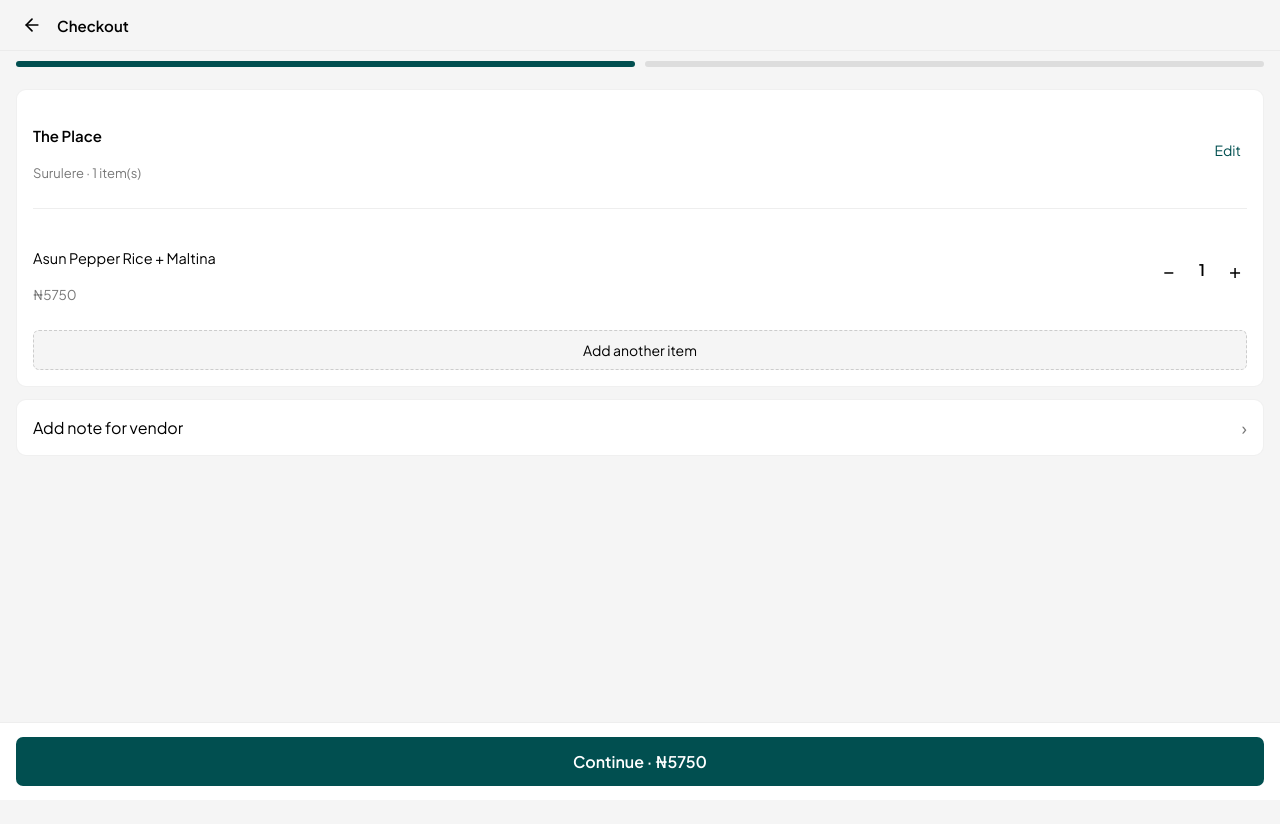
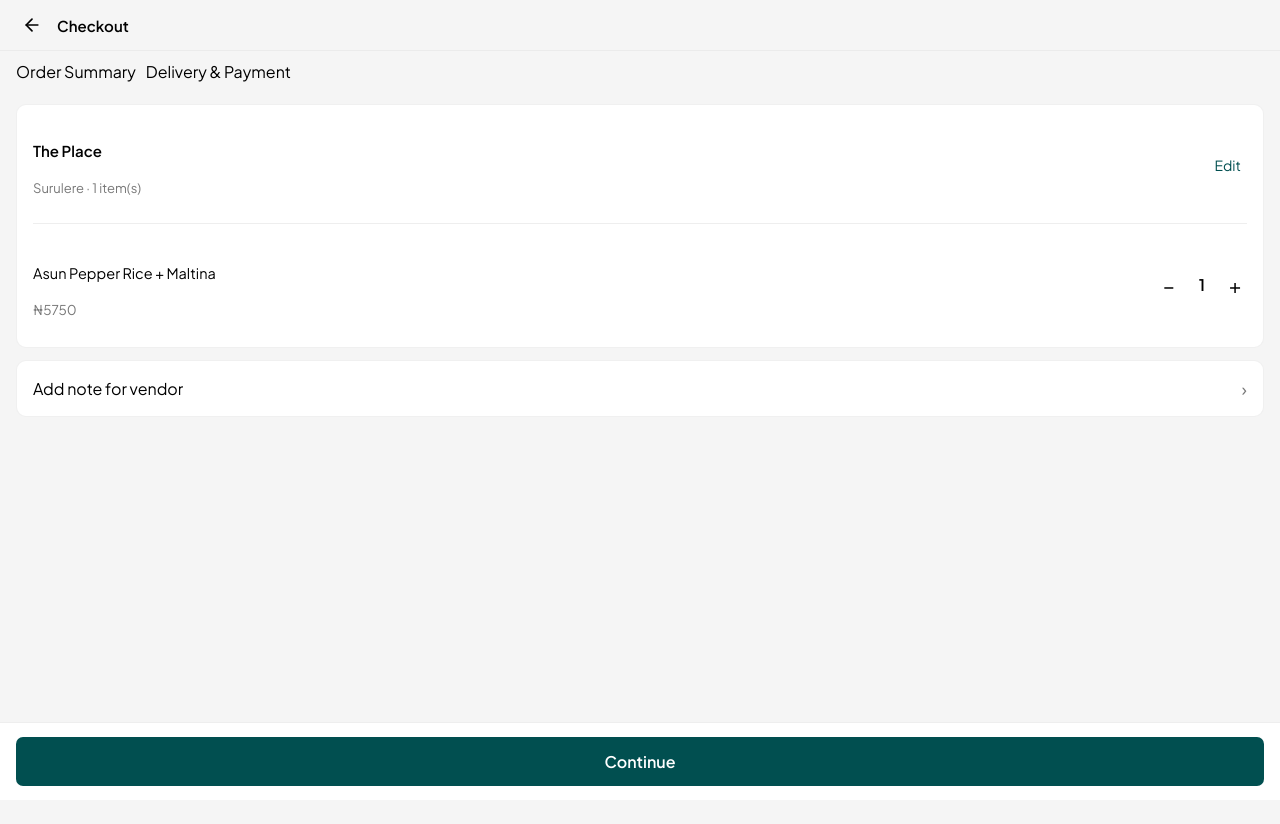
Before and after one commit to ay30bg/droppa, a React (Create React App) app: page /checkout in a window 1280 px wide. Shown: the top 824 px of the page. Built offline with nearby package versions, Linux system fonts and the light colour scheme.

Commit message:
Implement multi-step checkout process

```diff
--- a/src/pages/Checkout.jsx
+++ b/src/pages/Checkout.jsx
@@ -5,6 +5,7 @@ import "../styles/checkout.css";
 
 export default function Checkout() {
   const navigate = useNavigate();
+  const [step, setStep] = useState(1);
 
   const [cart, setCart] = useState([
     {
@@ -30,10 +31,13 @@ export default function Checkout() {
     );
   };
 
-  const total = cart.reduce(
+  const subtotal = cart.reduce(
     (sum, item) => sum + item.price * item.qty,
     0
   );
+
+  const deliveryFee = 200;
+  const total = subtotal + deliveryFee;
 
   return (
     <div className="ck-page">
@@ -49,18 +53,32 @@ export default function Checkout() {
 
       {/* ================= STEPS ================= */}
       <div className="ck-steps">
-        <div className="ck-step active" />
-        <div className="ck-step" />
+        <div className={`ck-step-item ${step === 1 ? "active" : ""}`}>
+          <span className="ck-step-label">Order Summary</span>
+          <div className={`ck-step-bar ${step === 1 ? "active" : ""}`} />
         </div>
 
-      {/* ================= ORDER SUMMARY ================= */}
+        <div className={`ck-step-item ${step === 2 ? "active" : ""}`}>
+          <span className="ck-step-label">Delivery & Payment</span>
+          <div className={`ck-step-bar ${step === 2 ? "active" : ""}`} />
+        </div>
+      </div>
+
+      {/* ================= STEP 1 ================= */}
+      {step === 1 && (
+        <>
           <div className="ck-card">
             <div className="ck-restaurant">
               <div>
                 <h4>The Place</h4>
                 <p>Surulere · {cart.length} item(s)</p>
               </div>
-          <button className="ck-edit">Edit</button>
+              <button
+                className="ck-edit"
+                onClick={() => navigate(-1)}
+              >
+                Edit
+              </button>
             </div>
 
             <div className="ck-divider" />
@@ -73,27 +91,79 @@ export default function Checkout() {
                 </div>
 
                 <div className="ck-qty-box">
-              <button onClick={() => changeQty(item.id, "dec")}>−</button>
+                  <button onClick={() => changeQty(item.id, "dec")}>
+                    −
+                  </button>
                   <span>{item.qty}</span>
-              <button onClick={() => changeQty(item.id, "inc")}>+</button>
+                  <button onClick={() => changeQty(item.id, "inc")}>
+                    +
+                  </button>
                 </div>
               </div>
             ))}
-
-        <button className="ck-add-more">Add another item</button>
           </div>
 
-      {/* ================= NOTE ================= */}
           <div className="ck-card ck-row">
             <span>Add note for vendor</span>
             <span className="ck-arrow">›</span>
           </div>
+        </>
+      )}
+
+      {/* ================= STEP 2 ================= */}
+      {step === 2 && (
+        <>
+          <div className="ck-card">
+            <h4 className="ck-section-title">Delivery details</h4>
+
+            <div className="ck-info-row">
+              <span>Delivery address</span>
+              <button className="ck-edit">Add</button>
+            </div>
+
+            <div className="ck-info-row">
+              <span>Contact phone</span>
+              <button className="ck-edit">Add</button>
+            </div>
+          </div>
+
+          <div className="ck-card">
+            <h4 className="ck-section-title">Payment summary</h4>
+
+            <div className="ck-summary-row">
+              <span>Subtotal</span>
+              <span>₦{subtotal}</span>
+            </div>
+
+            <div className="ck-summary-row">
+              <span>Delivery fee</span>
+              <span>₦{deliveryFee}</span>
+            </div>
+
+            <div className="ck-divider" />
+
+            <div className="ck-summary-row total">
+              <span>Total</span>
+              <span>₦{total}</span>
+            </div>
+          </div>
+        </>
+      )}
 
       {/* ================= FOOTER ================= */}
       <div className="ck-footer">
+        {step === 1 ? (
+          <button
+            className="ck-pay"
+            onClick={() => setStep(2)}
+          >
+            Continue
+          </button>
+        ) : (
           <button className="ck-pay">
-          Continue · ₦{total}
+            Place Order · ₦{total}
           </button>
+        )}
       </div>
     </div>
   );
```
Lines whose indentation alone changed are shown as unchanged.
